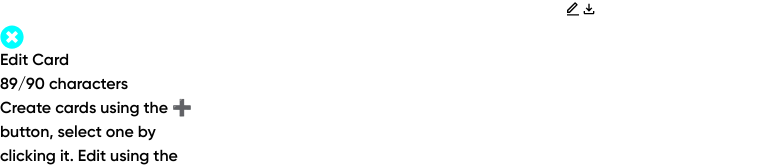
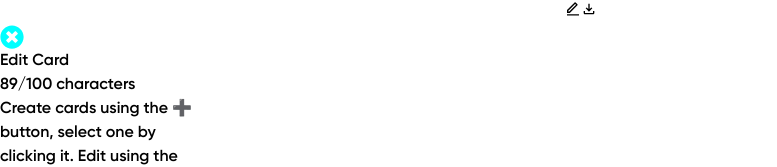
Before and after one commit to Siddhantv1/DocsMini, a React (Vite) app: page / in a window 1280 px wide. Both pictures are taken after a click on the button 573 px from the left and 192 px from the top of the page. Shown: the part 367-534 px from the top of the page, without its empty margins (0-777 px from the left). Built offline with nearby package versions, Linux system fonts and the light colour scheme.

Commit message:
change: new max len=100

```diff
--- a/src/components/GetInput.jsx
+++ b/src/components/GetInput.jsx
@@ -37,7 +37,7 @@ const GetInput = ({ onClose, onSubmit, initialText, initialTag }) => {
 
         {/* count characters */}
         <p className="text-sm text-gray-400 py-0">
-                {desc.length}/90 characters
+                {desc.length}/100 characters
             </p>
             {/* get input text */}
           <textarea
@@ -47,7 +47,7 @@ const GetInput = ({ onClose, onSubmit, initialText, initialTag }) => {
             value={desc}
             onChange={(e) => setDesc(e.target.value)}
             required
-            maxLength={"90"}
+            maxLength={"100"}
           />
           {/* input tag */}
           <input
```
